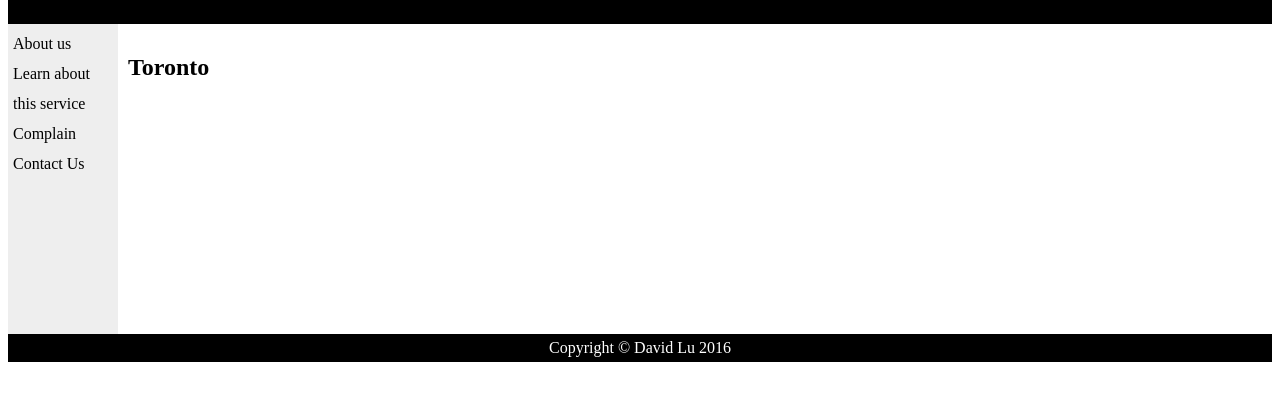
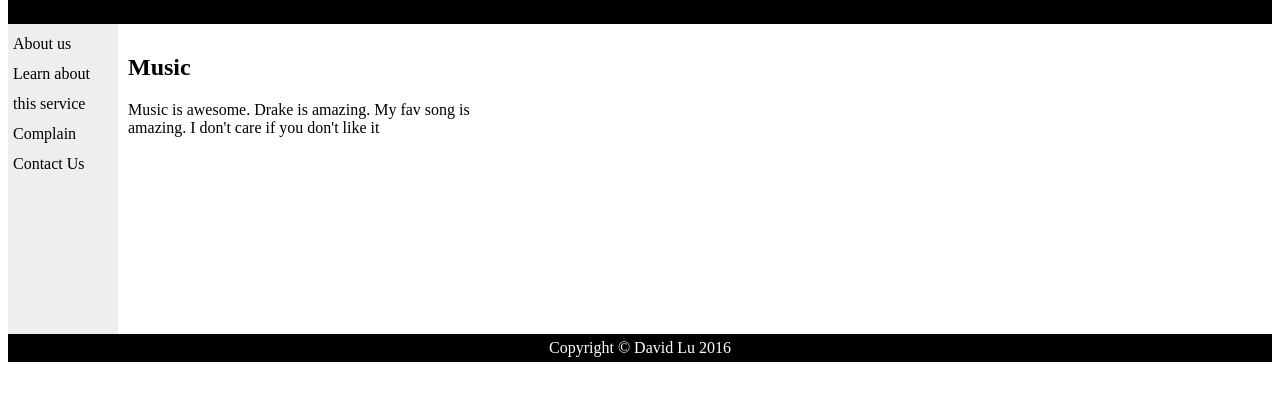
Before and after one commit to c-wen/c-wen.github.io, a plain HTML site: page index.html in a window 1280 px wide. Shown: the part 74-474 px from the top of the page. Drawn offline with Linux system fonts and the light colour scheme.

Commit message:
Changed and added paragraph

```diff
--- a/index.html
+++ b/index.html
@@ -49,8 +49,8 @@
 	</nav>
 
 	<section>
-		<h1>Toronto</h1>
-		<p></p>
+		<h1>Music</h1>
+		<p>Music is awesome. Drake is amazing. My fav song is amazing. I don't care if you don't like it</p>
 	</section>
 
 	<footer>
```
